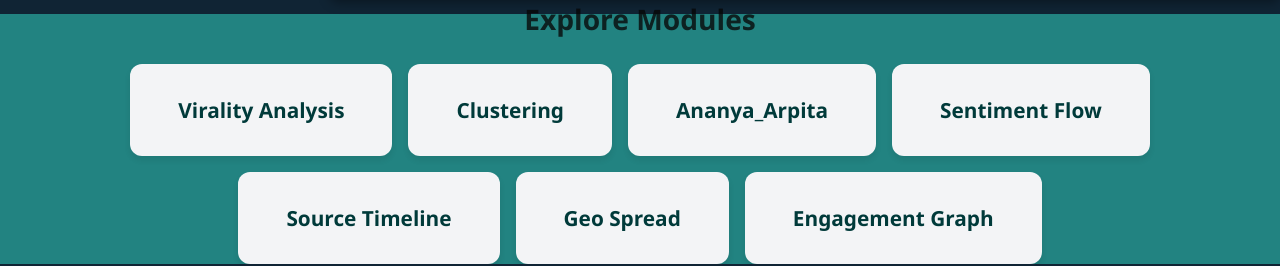
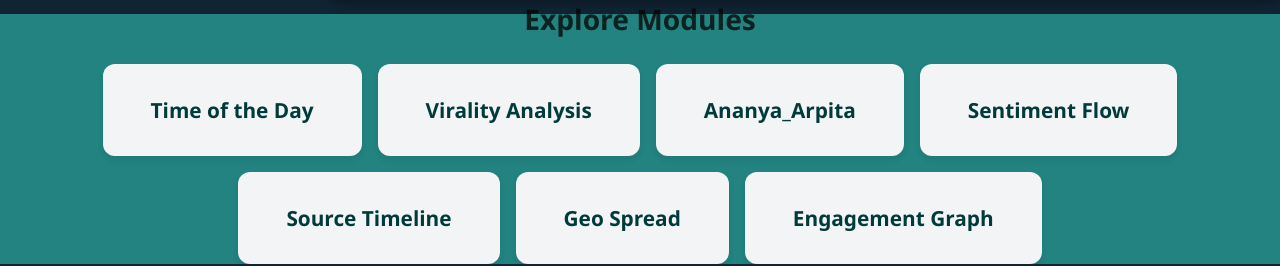
Before and after one commit to Piyushiitk24/CS661_Course_Project, a React (Vite) app in the folder Module_Sankhadeep/client/: page / in a window 1280 px wide. Shown: the part 653-919 px from the top of the page. Built offline with nearby package versions, Linux system fonts and the light colour scheme.

Commit message:
Sequencing

```diff
--- a/Module_Sankhadeep/client/src/modules/Home.jsx
+++ b/Module_Sankhadeep/client/src/modules/Home.jsx
@@ -18,8 +18,8 @@ export default function Home() {
   ];
 
   const modules = [
+    { name: "Time of the Day", url: "/top-news" },
     { name: "Virality Analysis", url: "http://127.0.0.1:5001" },
-    { name: "Clustering", url: "/cluster" },
     { name: "Ananya_Arpita", url: "http://127.0.0.1:5002" },
     { name: "Sentiment Flow", url: "/sentiment" },
     { name: "Source Timeline", url: "/timeline" },
```
